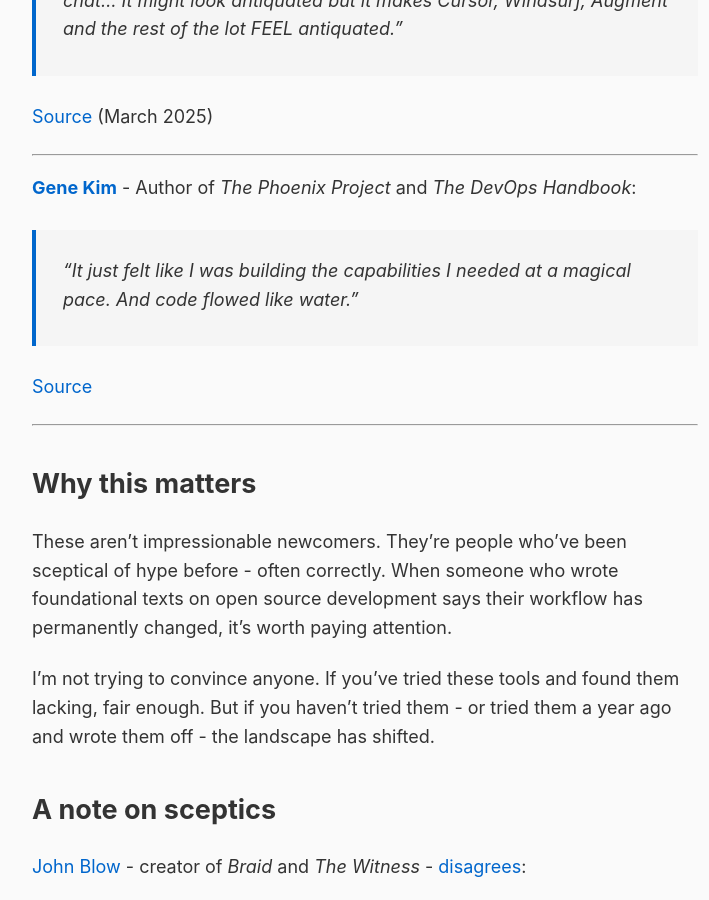
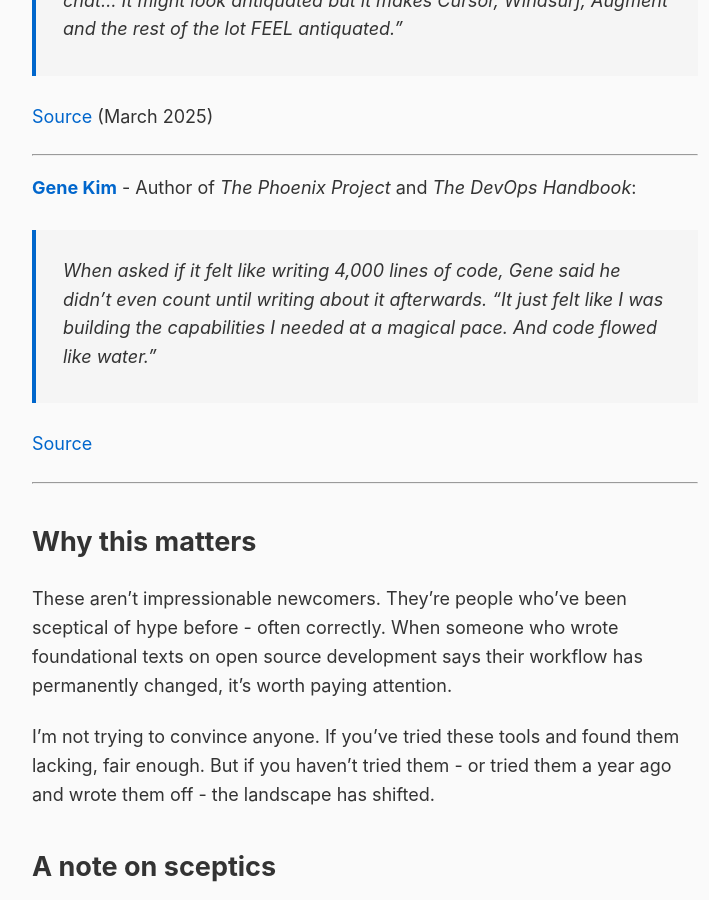
Before and after one commit to rob137/rob137.github.io, a Jekyll site: the page built from _posts/2026-01-02-baffled-builders.md, in a window 1280 px wide and 900 px high, scrolled down 1387 px. Shown: the whole window, without its empty margins (275-984 px from the left). Built offline with Jekyll 4.4.1, drawn with Linux system fonts in a browser that asks for light colours.

Commit message:
Fuller Gene Kim quote with 4K lines context

```diff
--- a/_posts/2026-01-02-baffled-builders.md
+++ b/_posts/2026-01-02-baffled-builders.md
@@ -38,7 +38,7 @@
 
 **[Gene Kim](https://en.wikipedia.org/wiki/Gene_Kim_(author))** - Author of *The Phoenix Project* and *The DevOps Handbook*:
 
-> "It just felt like I was building the capabilities I needed at a magical pace. And code flowed like water."
+> When asked if it felt like writing 4,000 lines of code, Gene said he didn't even count until writing about it afterwards. "It just felt like I was building the capabilities I needed at a magical pace. And code flowed like water."
 
 [Source](https://itrevolution.com/articles/the-last-80-hours-of-editing-the-vibe-coding-book/)
 
```
